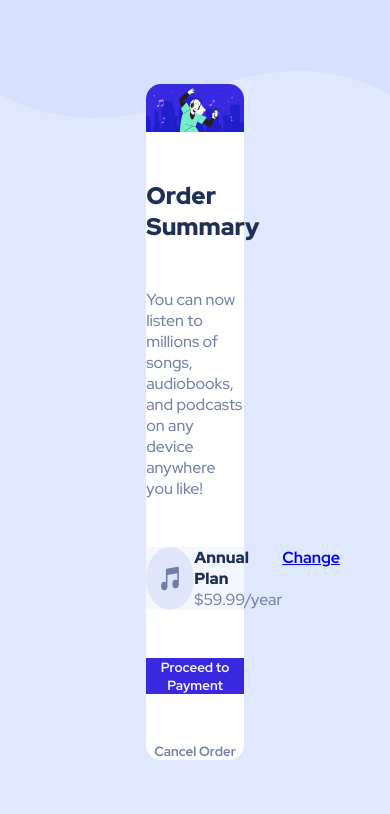
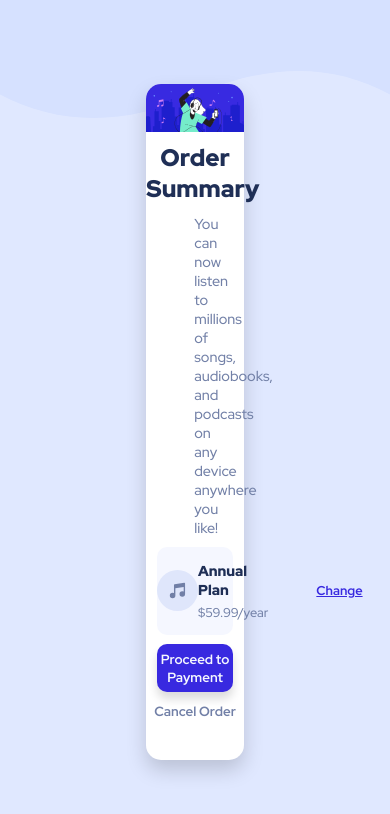
Before and after one commit to raniere57/order-summary-component, a plain HTML site: page index.html in a window 390 px wide. Drawn offline with Linux system fonts and the light colour scheme.

Commit message:
finalizado mas ainda sem responsividade

```diff
--- a/style.css
+++ b/style.css
@@ -28,17 +28,30 @@ section{
     flex-direction: column;
     justify-content: space-between;
     border-radius: 15px 15px 15px 15px;
+    box-shadow: 0px 10px 20px 0px #0000002b;;
 }
 
 .outerDiv{
     display: flex;
     justify-content: space-evenly;
     background-color: hsl(225, 100%, 98%);
+    align-items: center;
+    align-self: center;
+    width: 78%;
+    height: 13%;
+    border-radius: 10px;
 }
 
 .innDiv{
     display: flex;
     flex-direction: column;
+    gap: 5px;
+    padding: 0 3rem 0 0;
+}
+
+.innImg{
+    width: 41px;
+    height: 41px;
 }
 
 .outerImg{
@@ -48,23 +61,32 @@ section{
 h1{
     color: hsl(223, 47%, 23%);
     font-weight: 900;
+    font-size: 1.5rem;
+    text-align: center;
 }
 
 p{
     color: hsl(224, 23%, 55%);
+    font-size: 0.9rem;
+    padding: 0 3rem 0 3rem;
+    text-align: center;
 }
 
 span:first-of-type{
     color: hsl(223, 47%, 23%);
     font-weight: 900;
+    font-size: 0.9rem;
 }
 
 span:last-of-type{
     color: hsl(224, 23%, 55%);
+    font-size: 0.8rem;
 }
 
 a{
     font-weight: 700;
+    font-size: 0.8rem;
+    color: hsl(245, 75%, 52%);
 }
 
 .payment{
@@ -72,6 +94,11 @@ a{
     color: hsl(225, 100%, 98%);
     font-weight: 700;
     border: none;
+    border-radius: 10px;
+    height: 7%;
+    width: 78%;
+    box-shadow: 0px 7px 10px 0px #00000024;
+    align-self: center;
 }
 
 .cancel{
@@ -79,6 +106,7 @@ a{
     background-color: rgba(255, 255, 255, 0);
     font-weight: 700;
     border: none;
+    padding: 0 0 2.5rem 0;
 }
 
 .payment:hover{
```
Also changed, not shown: 2 other files.
